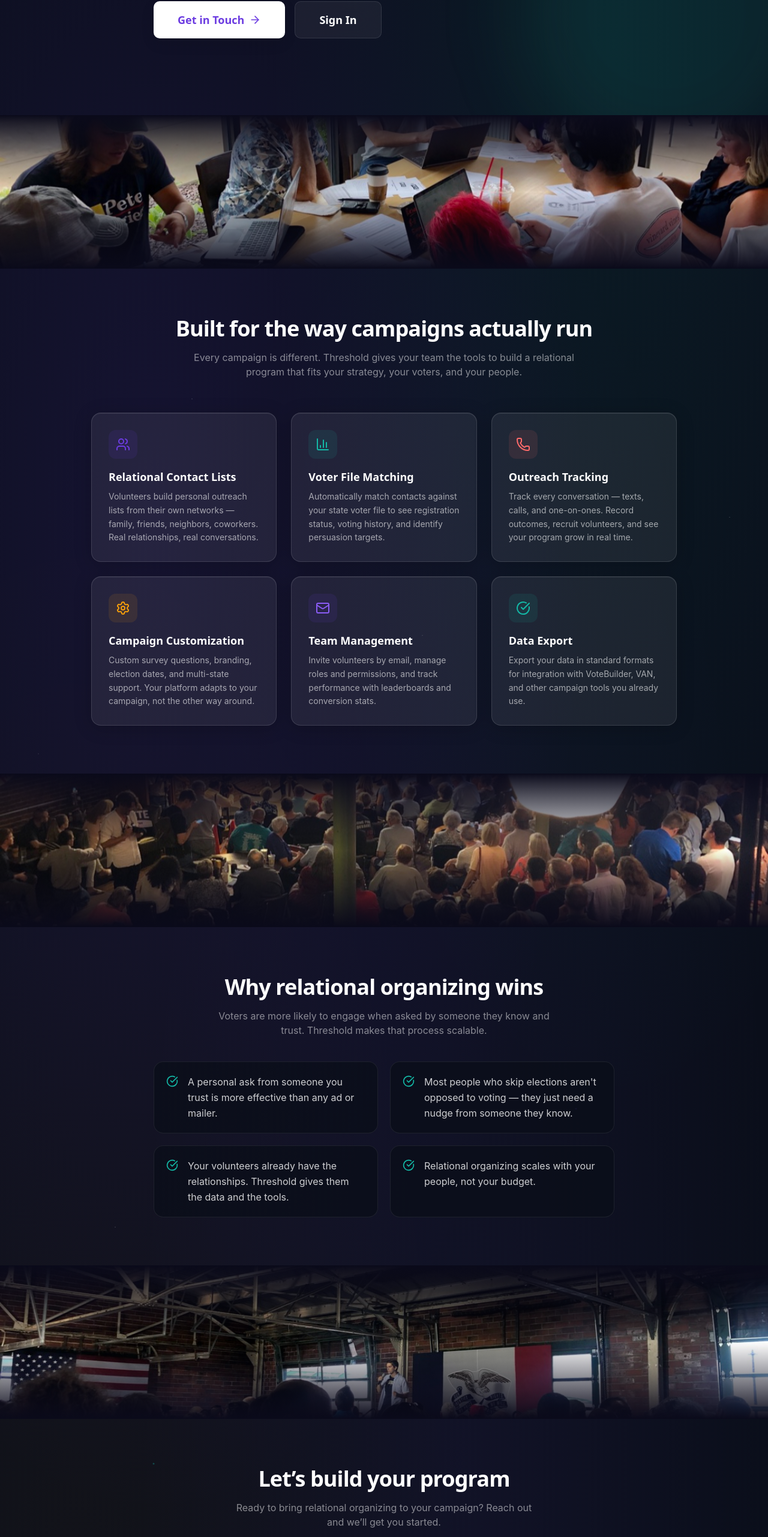
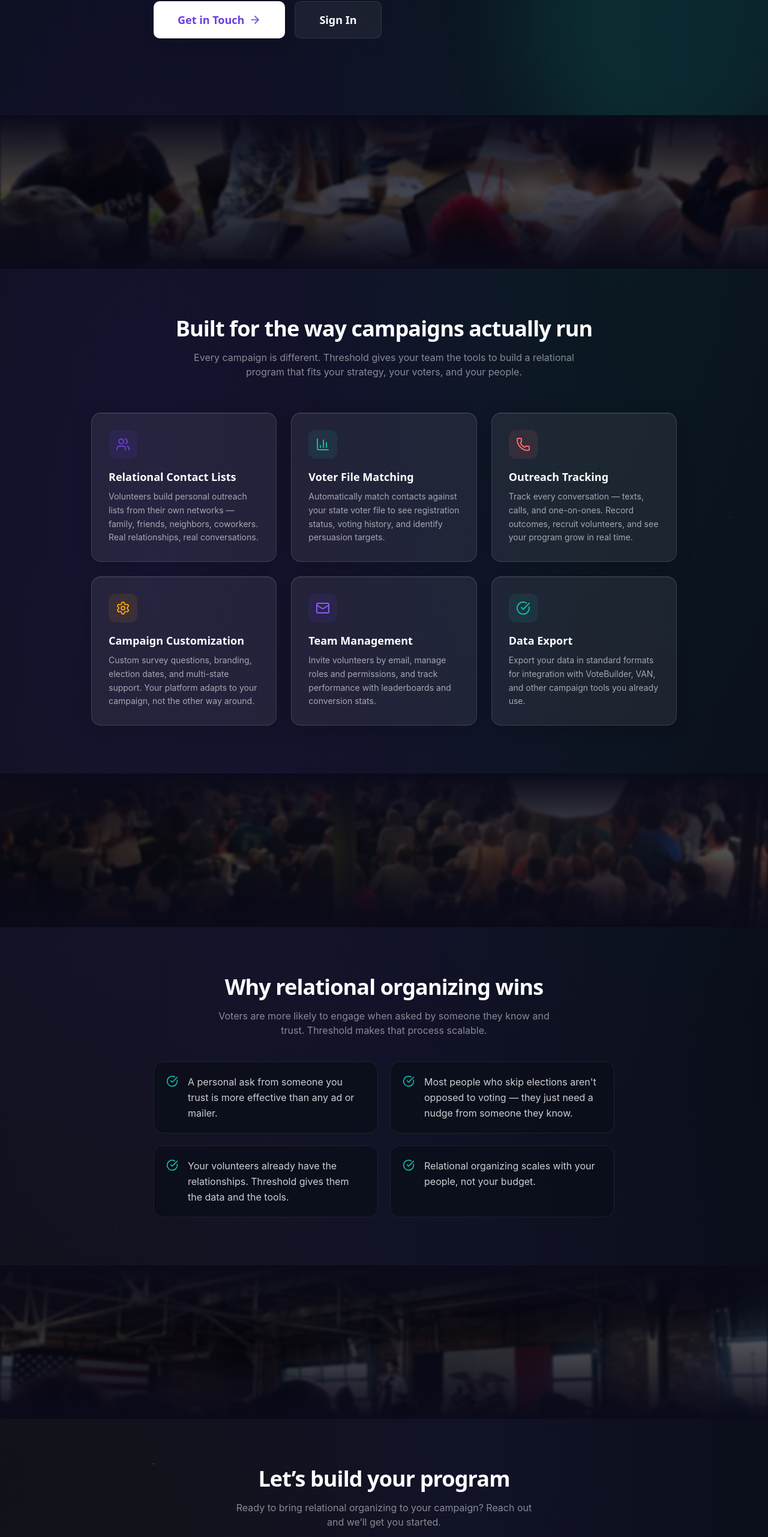
Before and after one commit to blakereinken101/voter-engagement, a Next.js app: page / in a window 1280 px wide. Shown: the part 716-3279 px from the top of the page at 60% size. Built offline with nearby package versions, Linux system fonts and the light colour scheme; no server answers.

Commit message:
Add blur and darken to photo dividers for privacy
Applied blur-[2px] and brightness-50 to all section divider photos so
faces aren't clearly visible. Also strengthened the gradient overlay.

Co-Authored-By: Claude Opus 4.6 <noreply@anthropic.com>

```diff
--- a/src/app/page.tsx
+++ b/src/app/page.tsx
@@ -140,8 +140,8 @@ export default function LandingPage() {
 
       {/* Photo divider 1 */}
       <div className="relative h-48 md:h-64 overflow-hidden">
-        <Image src="/hero-2.jpg" alt="" width={1200} height={900} className="w-full h-full object-cover" />
-        <div className="absolute inset-0 bg-gradient-to-b from-[#0a0a1a] via-transparent to-[#0a0a1a]" />
+        <Image src="/hero-2.jpg" alt="" width={1200} height={900} className="w-full h-full object-cover blur-[2px] brightness-50" />
+        <div className="absolute inset-0 bg-gradient-to-b from-[#0a0a1a] via-[#0a0a1a]/40 to-[#0a0a1a]" />
       </div>
 
       {/* Features */}
@@ -207,8 +207,8 @@ export default function LandingPage() {
 
       {/* Photo divider 2 */}
       <div className="relative h-48 md:h-64 overflow-hidden">
-        <Image src="/hero-3.jpg" alt="" width={1200} height={900} className="w-full h-full object-cover" />
-        <div className="absolute inset-0 bg-gradient-to-b from-[#0a0a1a] via-transparent to-[#0a0a1a]" />
+        <Image src="/hero-3.jpg" alt="" width={1200} height={900} className="w-full h-full object-cover blur-[2px] brightness-50" />
+        <div className="absolute inset-0 bg-gradient-to-b from-[#0a0a1a] via-[#0a0a1a]/40 to-[#0a0a1a]" />
       </div>
 
       {/* Why relational organizing */}
@@ -241,8 +241,8 @@ export default function LandingPage() {
 
       {/* Photo divider 3 */}
       <div className="relative h-48 md:h-64 overflow-hidden">
-        <Image src="/hero-organizing.jpg" alt="" width={1200} height={900} className="w-full h-full object-cover" />
-        <div className="absolute inset-0 bg-gradient-to-b from-[#0a0a1a] via-transparent to-[#0a0a1a]" />
+        <Image src="/hero-organizing.jpg" alt="" width={1200} height={900} className="w-full h-full object-cover blur-[2px] brightness-50" />
+        <div className="absolute inset-0 bg-gradient-to-b from-[#0a0a1a] via-[#0a0a1a]/40 to-[#0a0a1a]" />
       </div>
 
       {/* Contact / Get in Touch */}
```
